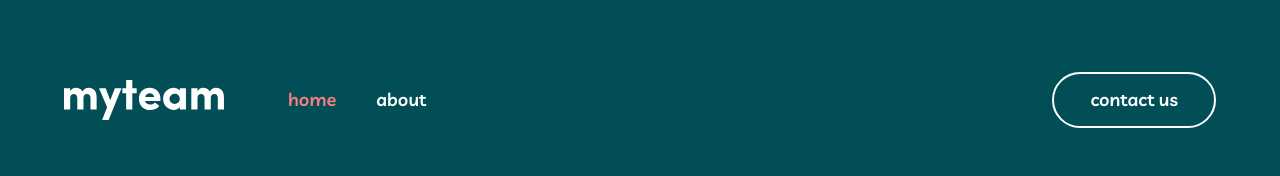
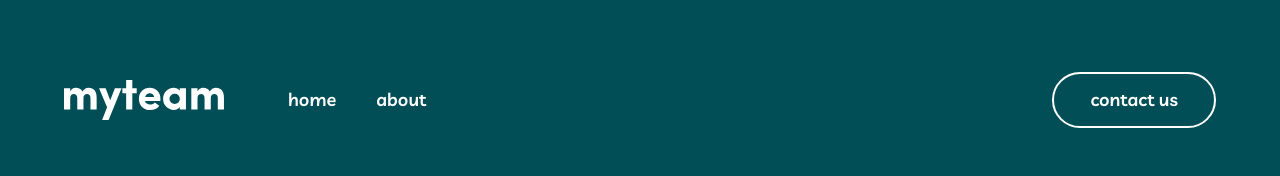
Before and after one commit to mgrevious/fem-myteam-multipage-website, a React (Vite) app: page /#/ in a window 1280 px wide. Shown: the top 176 px of the page. Built offline with nearby package versions, Linux system fonts and the light colour scheme.

Commit message:
Removed active styling.

```diff
--- a/src/components/Header.tsx
+++ b/src/components/Header.tsx
@@ -1,5 +1,5 @@
 import { createRef } from 'react';
-import { Link, NavLink } from 'react-router-dom';
+import { Link } from 'react-router-dom';
 import logo from '../assets/images/logo.svg';
 import hamburgerMenu from '../assets/images/icon-hamburger.svg';
 import MobileMenu from './MobileMenu';
@@ -26,22 +26,12 @@
               <div className="flex justify-start items-center">
                 <img src={logo} alt="MyTeam Logo" className="w-40 sm:mr-16" />
                 <div className="text-white hidden sm:flex sm:gap-10">
-                  <NavLink
-                    className={({ isActive }) =>
-                      isActive ? 'text-secondary hover:text-secondary' : ''
-                    }
-                    to="/"
-                  >
+                  <Link className="hover:text-secondary" to="/">
                     home
-                  </NavLink>
-                  <NavLink
-                    className={({ isActive }) =>
-                      isActive ? 'text-secondary hover:text-secondary' : ''
-                    }
-                    to="/about"
-                  >
+                  </Link>
+                  <Link className="hover:text-secondary" to="/about">
                     about
-                  </NavLink>
+                  </Link>
                 </div>
               </div>
               <Link
```
